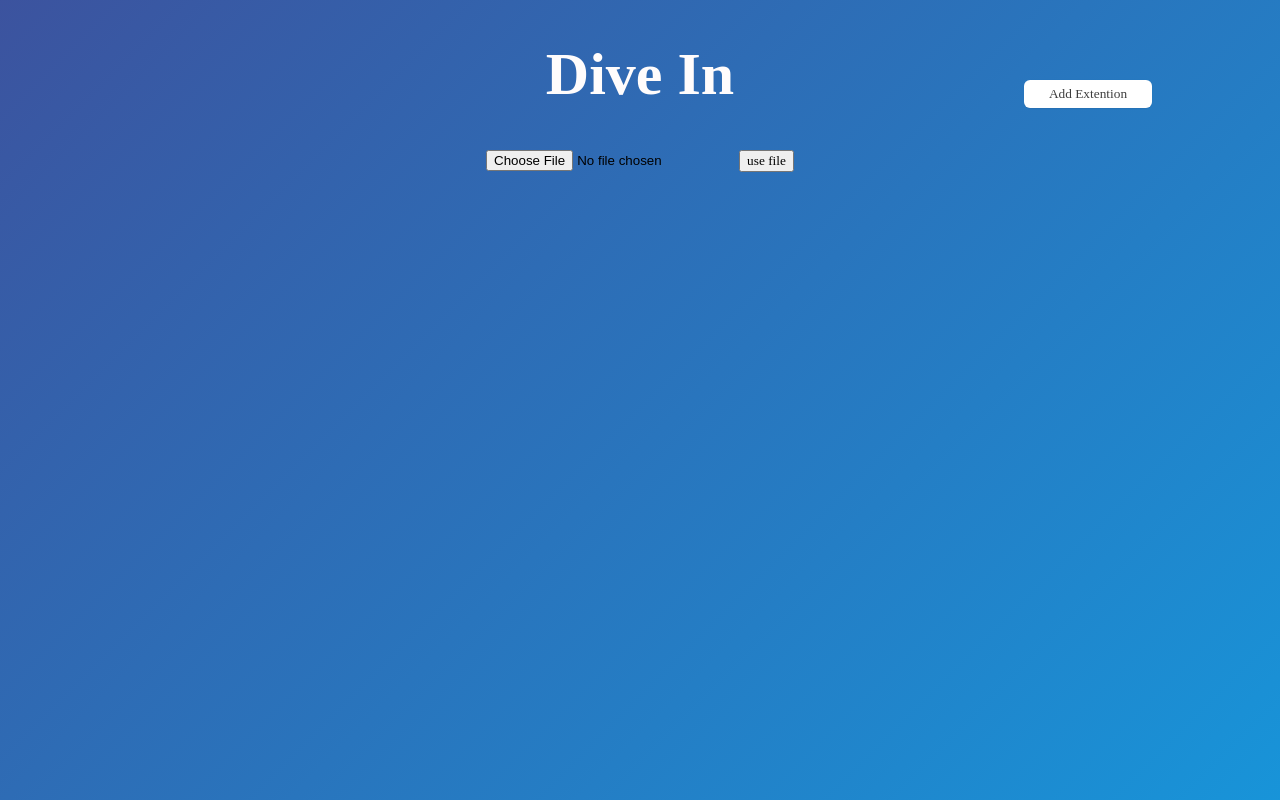
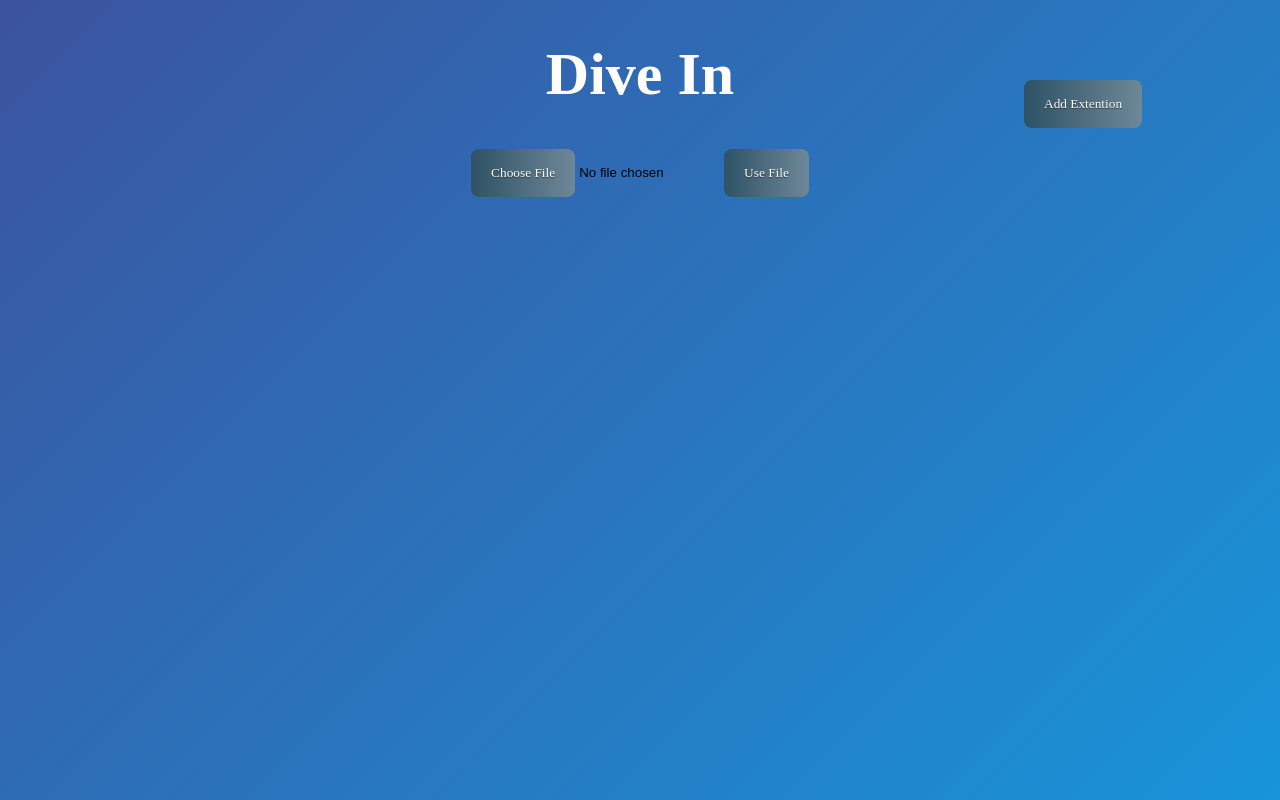
Before and after one commit to AlphaC2016/panthers-learning, a React (Create React App) app in the folder frontend/: page / in a window 1280 px wide. Built offline with nearby package versions, Linux system fonts and the light colour scheme.

Commit message:
added design features

```diff
--- a/frontend/src/App.js
+++ b/frontend/src/App.js
@@ -7,6 +7,13 @@ function App() {
   const [decompressed, setDecompressed] = useState()
   const [response, setResponse] = useState()
   const [state, setState] = useState(0)
+
+  const fakeLinks = [
+    "https://stackoverflow.com/questions/18750803",
+    "https://css-tricks.com/almanac/selectors/f/file-selector-button",
+    "https://www.w3docs.com/tools/code-editor/13849",
+    "https://getcssscan.com/css-buttons-examples"
+  ]
 
   const background = () =>{
 
@@ -62,14 +69,14 @@ function App() {
       <button className='ExtentionButton' onClick={()=>{}}>Add Extention</button>
 
       <div>
-        <input type='file' onChange={(e) => setFile(e.target.files[0])} />
-        <button onClick={useFile}>use file</button>
+        <input type='file' className='inputFile' onChange={(e) => setFile(e.target.files[0])} />
+        <button onClick={useFile}>Use File</button>
         {state === 1 ? <div className="ring">
                           Loading
                           <span></span>
                         </div> : <></>}
         {console.log(response)}
-        {response ? response.map((res)=><div>link: {res.link} / - /  score: {res.score}</div>) : <></>}
+        <ul className='linkList'>{response ? fakeLinks.map((res, index)=><li className='listObj' key={index+1} value={res}> {index+1}: <u><a href={res} style={{color: "whitesmoke"}}>{res}</a></u> </li>) : <></>}</ul>
 
       </div>
 
--- a/frontend/src/index.css
+++ b/frontend/src/index.css
@@ -25,6 +25,35 @@ code {
 
 button{
   font-family: cursive;
+  background-image: linear-gradient(
+    to right,
+    rgb(46, 82, 102),
+    rgb(110, 136, 152),
+    rgb(159, 177, 188) 100%,
+    #319197 200%
+  );
+  background-position-x: 0%;
+  background-size: 200%;
+  border: 0;
+  border-radius: 8px;
+  color: #fff;
+  padding: 1rem 1.25rem;
+  text-shadow: 0 1px 1px #333;
+  transition: all 0.25s;
+}
+button:hover{
+  cursor: pointer;
+  transform: scale(0.9);
+}
+
+.linkList{
+  text-align: start;
+}
+
+.listObj{
+  color: whitesmoke;
+  cursor: pointer;
+  margin: 2%;
 }
 
 .ring
@@ -137,12 +166,12 @@ span:before
 }
 
 .ExtentionButton{
-  cursor: pointer;
+  /* cursor: pointer; */
   top: 10%;
   left: 80%;
   position: absolute;
-  width: 10%;
-  display: flex;
+  /* width: 10%; */
+  /* display: flex;
   flex-direction: column;
   align-items: center;
   padding: 6px 14px;
@@ -153,10 +182,34 @@ span:before
   box-shadow: 0px 0.5px 1px rgba(0, 0, 0, 0.1);
   user-select: none;
   -webkit-user-select: none;
-  touch-action: manipulation;
+  touch-action: manipulation; */
 
 }
 .ExtentionButton:focus {
   box-shadow: 0px 0.5px 1px rgba(0, 0, 0, 0.1), 0px 0px 0px 3.5px rgba(58, 108, 217, 0.5);
   outline: 0;
 }
+
+input::file-selector-button {
+  background-image: linear-gradient(
+    to right,
+    rgb(46, 82, 102),
+    rgb(110, 136, 152),
+    rgb(159, 177, 188) 100%,
+    #319197 200%
+  );
+  background-position-x: 0%;
+  background-size: 200%;
+  border: 0;
+  border-radius: 8px;
+  color: #fff;
+  padding: 1rem 1.25rem;
+  text-shadow: 0 1px 1px #333;
+  transition: all 0.25s;
+  font-family: cursive;
+}
+input::file-selector-button:hover {
+  cursor: pointer;
+  /* background-position-x: 10%; */
+  transform: scale(0.9);
+}
```
